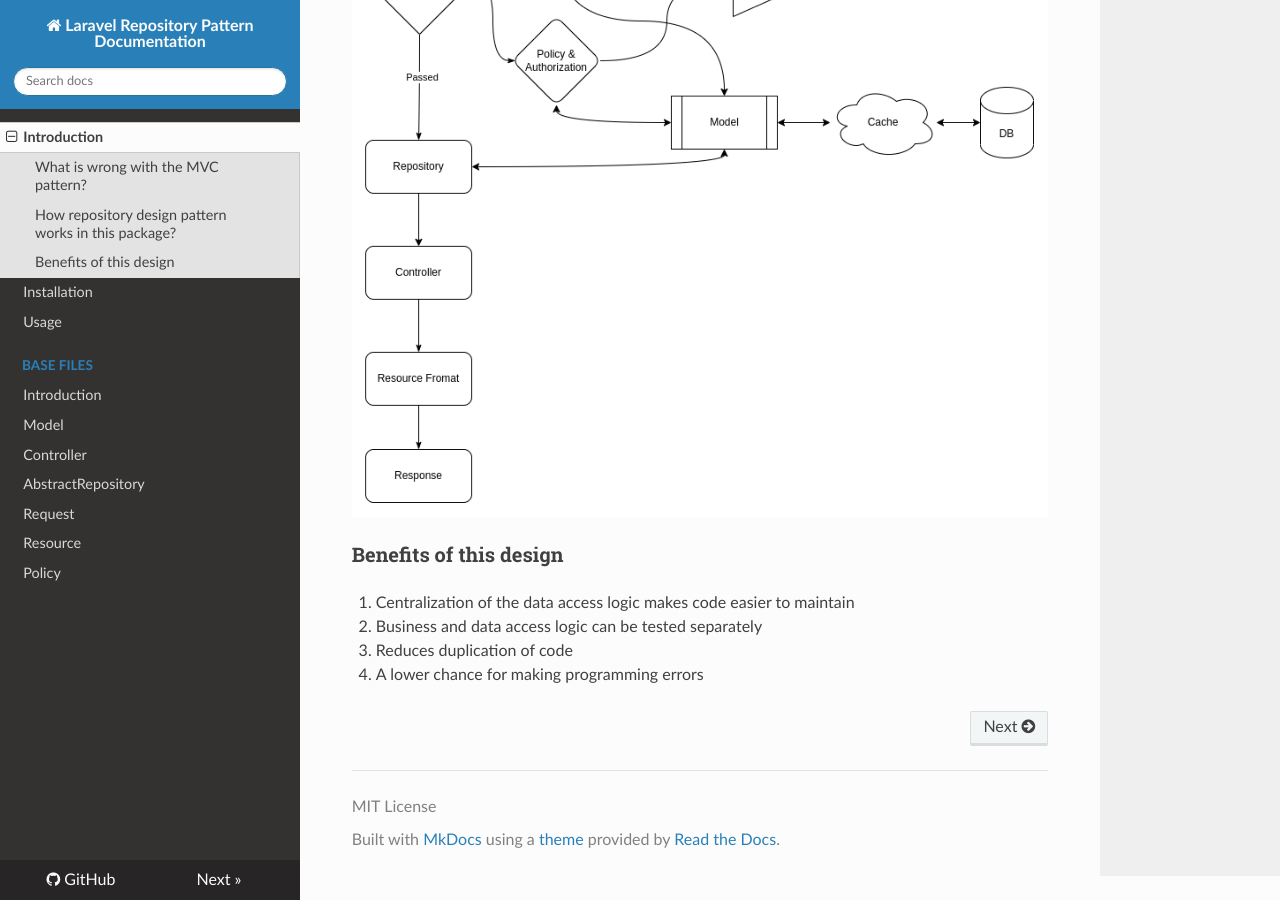
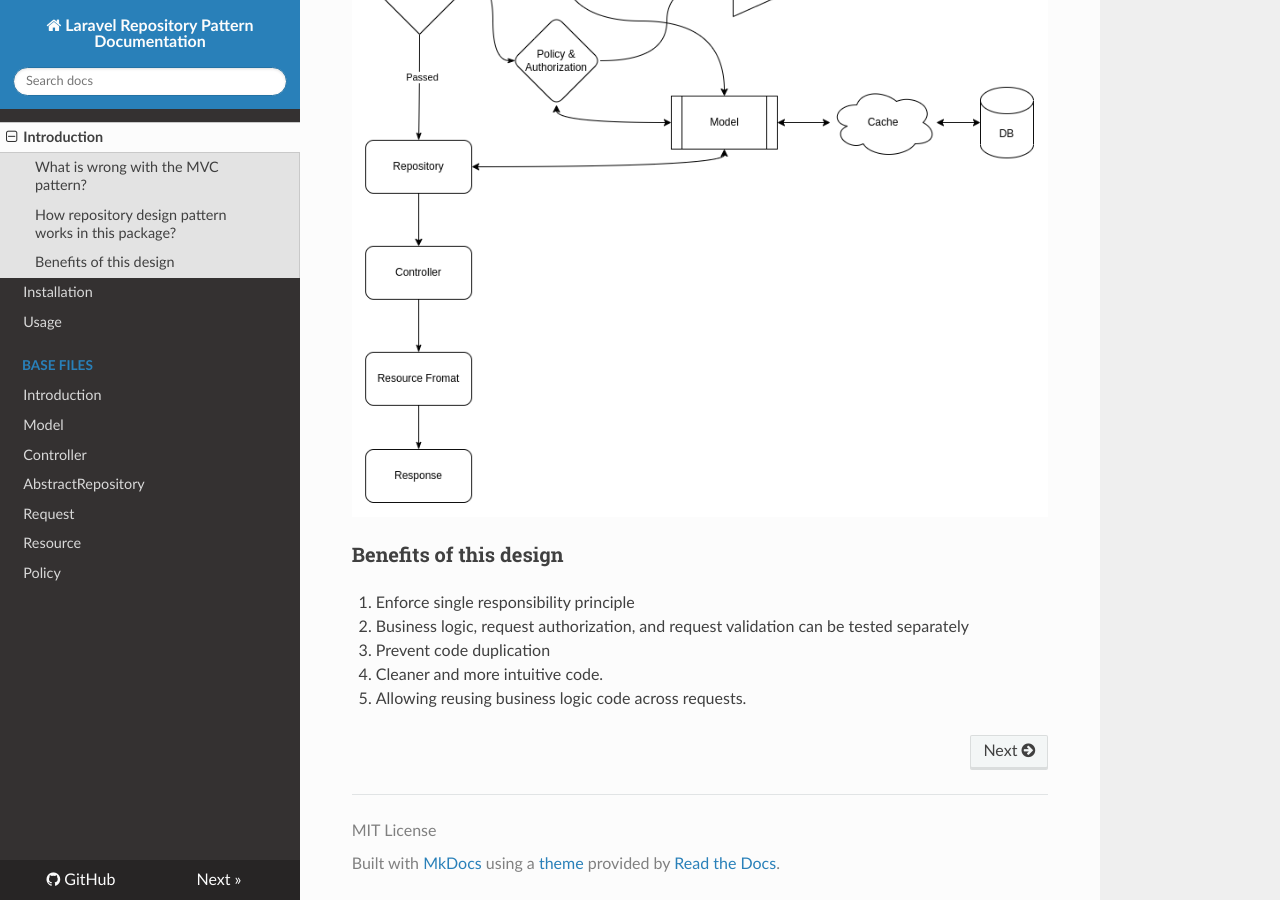
Before and after one commit to mshamaseen/laravel-repositories, an MkDocs documentation site: the page built from docs/index.md, in a window 1280 px wide and 900 px high, scrolled down 1136 px. Built offline with MkDocs 1.6.1, drawn with Linux system fonts in a browser that asks for light colours; nearby versions of some CDN libraries.

Commit message:
documentation

```diff
--- a/docs/index.md
+++ b/docs/index.md
@@ -23,7 +23,8 @@ After a request is being sent to the Laravel application, it follows these steps
 ![Repository Pattern Workflow](images/Repository Pattern.png)
 
 ### Benefits of this design
-1. Centralization of the data access logic makes code easier to maintain
-2. Business and data access logic can be tested separately
-3. Reduces duplication of code
-4. A lower chance for making programming errors
+1. Enforce single responsibility principle
+2. Business logic, request authorization, and request validation can be tested separately
+3. Prevent code duplication
+4. Cleaner and more intuitive code.
+5. Allowing reusing business logic code across requests.
```
Also changed, not shown: README.md (+29 -1 lines).
